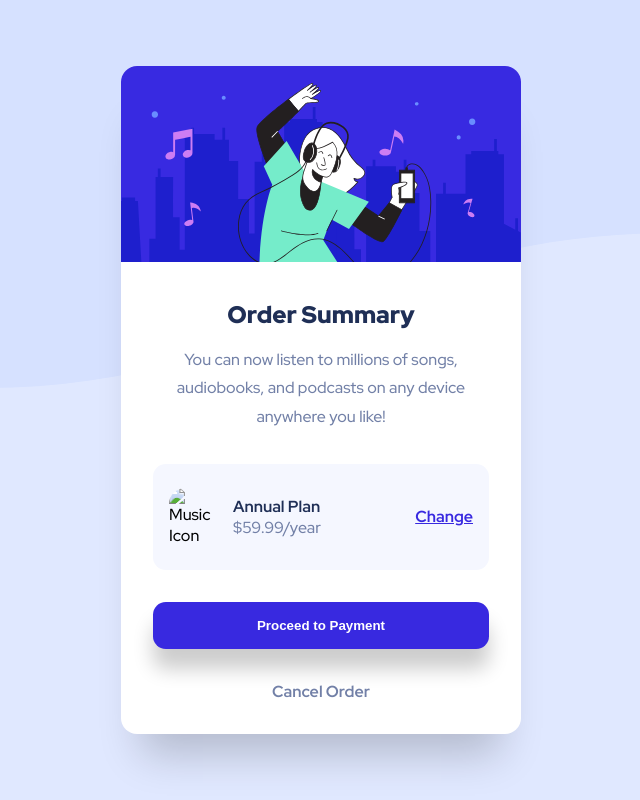
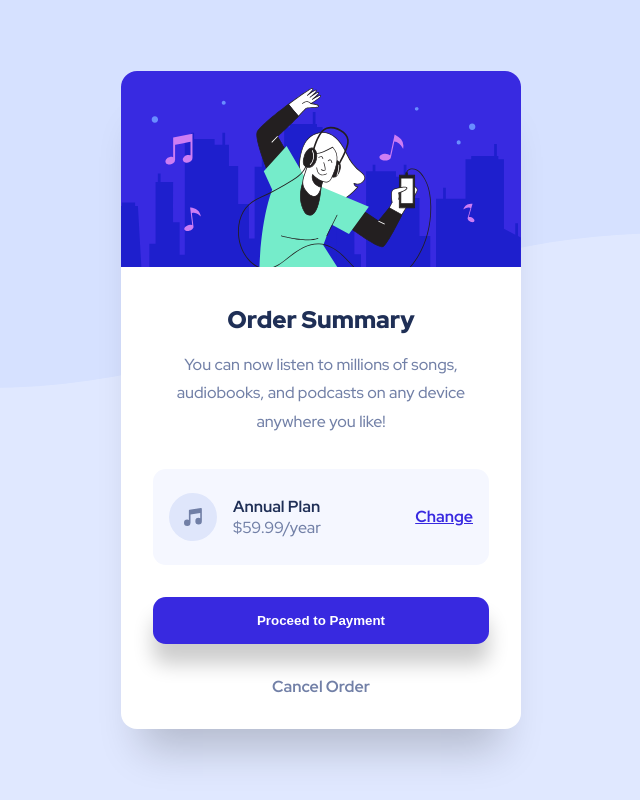
Before and after one commit to JosielMatos/order-summary-card, a plain HTML site: page index.html in a window 1280 px wide. Shown: the whole page, without its empty margins (319-959 px from the left). Drawn offline with Linux system fonts and the light colour scheme; the site is published under a folder, as on GitHub Pages, so addresses that start at the root find nothing.

Commit message:
Challenge completed

```diff
--- a/index.html
+++ b/index.html
@@ -33,7 +33,7 @@
         </span>
         <div class="info">
           <div class="price-wrapper">
-            <img src="/images/icon-music.svg" alt="Music Icon">
+            <img src="./images/icon-music.svg" alt="Music Icon">
             <div class="price">
               <strong>Annual Plan</strong>
               <span>$59.99/year</span>
```
